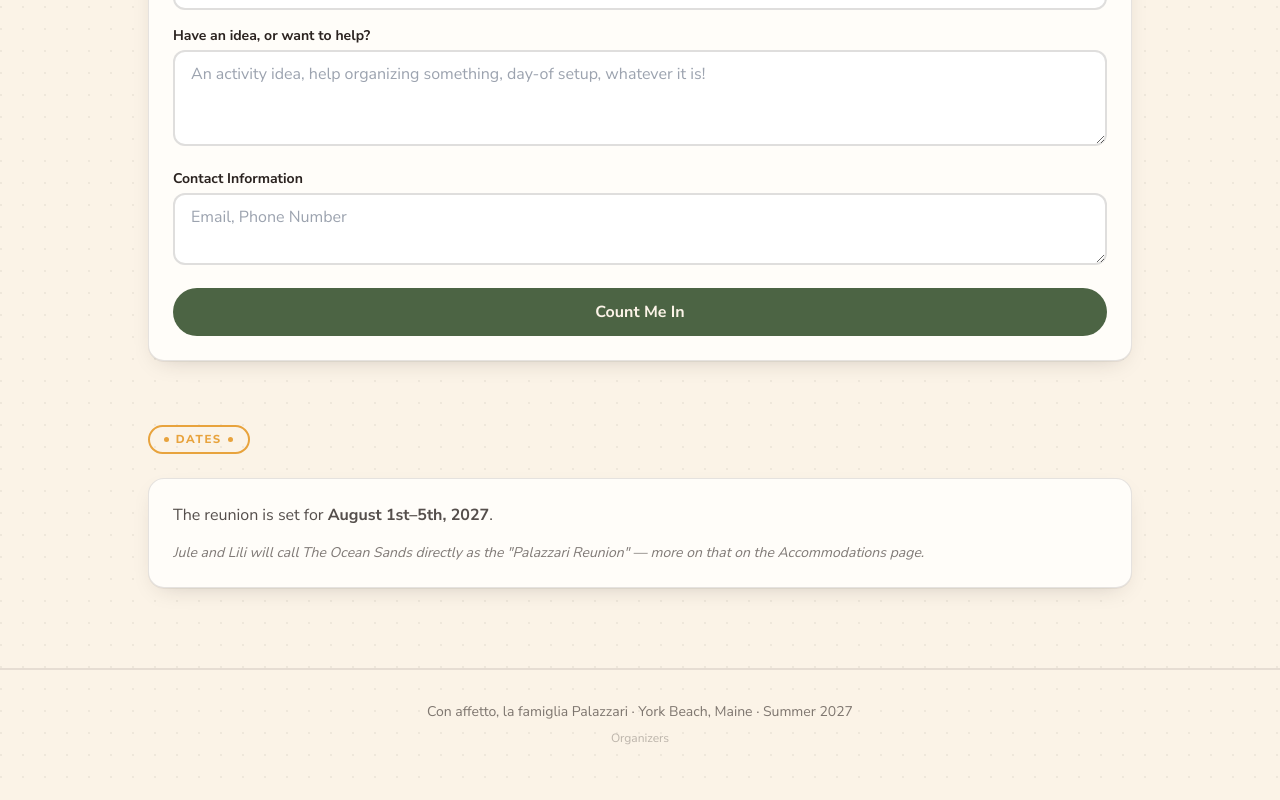
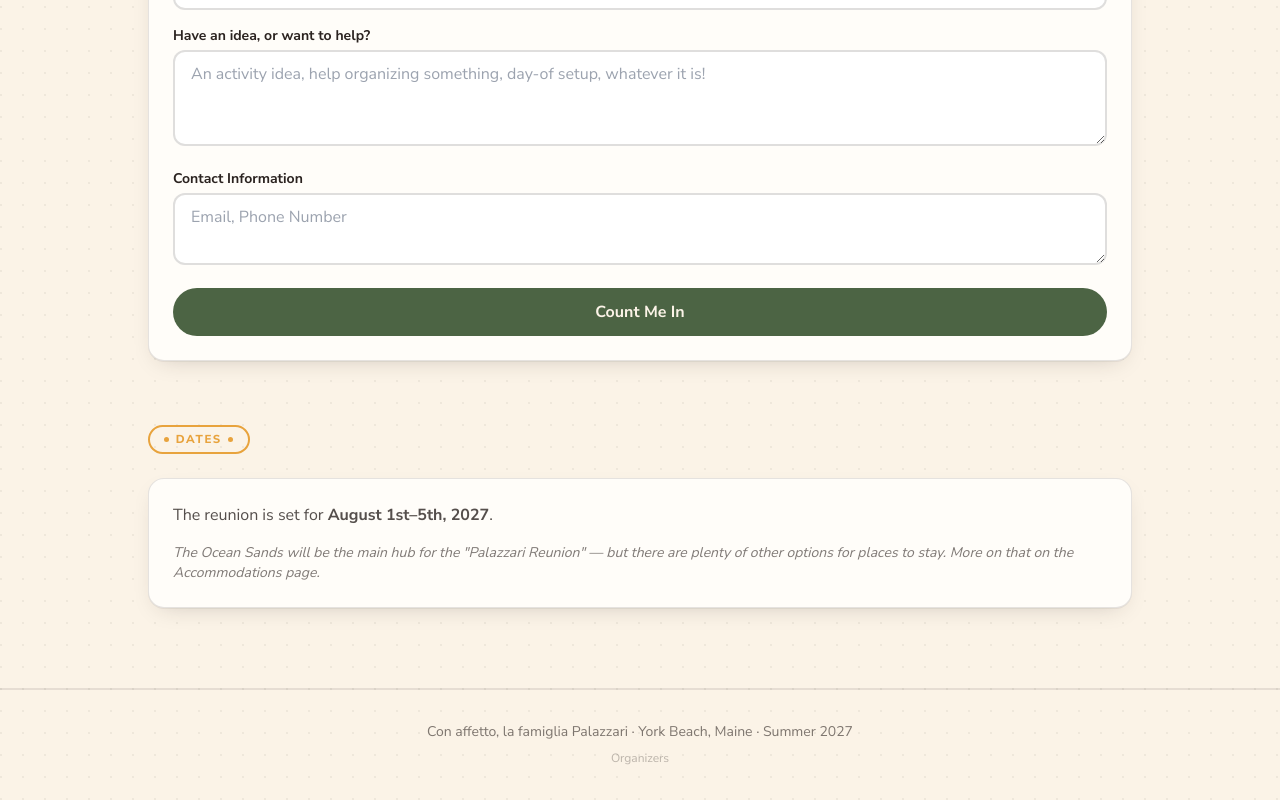
Before and after one commit to lauracecconi/PalazzariReunion, a React (Vite) app: page / in a window 1280 px wide. Shown: the part 1446-2246 px from the top of the page. Built offline with nearby package versions, Linux system fonts and the light colour scheme.

Commit message:
Update Home.jsx

```diff
--- a/src/pages/Home.jsx
+++ b/src/pages/Home.jsx
@@ -223,8 +223,7 @@ export default function Home({ setPage }) {
             The reunion is set for <strong>August 1st–5th, 2027</strong>.
           </p>
           <p className="text-ink/60 text-sm mt-4 italic">
-            Jule and Lili will call The Ocean Sands directly as the "Palazzari Reunion" —
-            more on that on the Accommodations page.
+            The Ocean Sands will be the main hub for the "Palazzari Reunion" —  but there are plenty of other options for places to stay.  More on that on the Accommodations page.
           </p>
         </div>
       </section>
```
